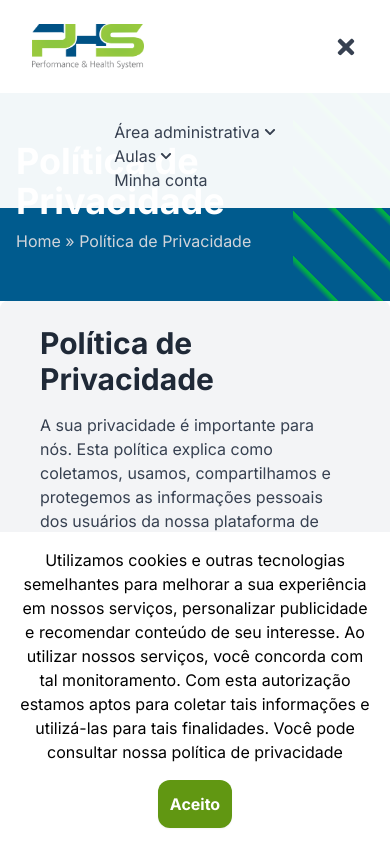
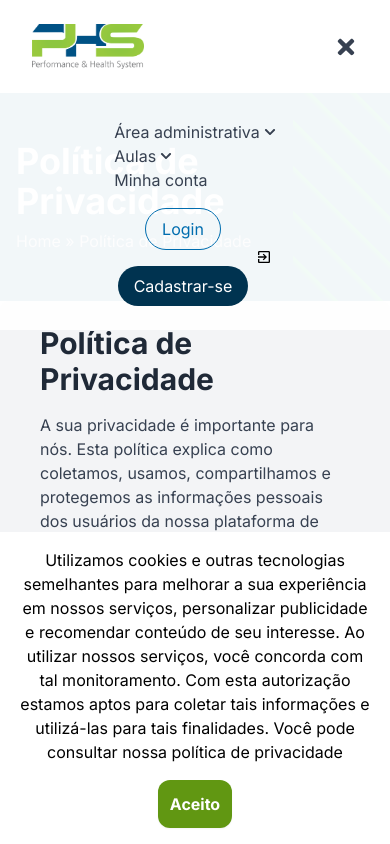
Before and after one commit to lucassdantas/phs-system, a React (Vite) app: page /politica-de-privacidade in a window 390 px wide. Both pictures are taken after a click on the button 346 px from the left and 46 px from the top of the page. Shown: the top 844 px of the page. Built offline with nearby package versions, Linux system fonts and the light colour scheme.

Commit message:
fixing responsivity of admin

```diff
--- a/src/components/Header/MobileMenu.tsx
+++ b/src/components/Header/MobileMenu.tsx
@@ -16,7 +16,7 @@ export const MobileMenu = ({ children, onClose }: MobileMenuProps) => {
   }, [onClose]);
 
   return (
-    <div id="mobileMenu" className="lg:hidden absolute top-20 inset-0 bg-white bg-opacity-95 z-50 flex flex-col items-center pt-6 h-fit">
+    <div id="mobileMenu" className="lg:hidden absolute top-20 inset-0 bg-white bg-opacity-95 z-50 flex flex-col items-center pt-6 pb-6 h-fit">
       {children}
     </div>
   );
--- a/src/components/Header/MyAccountButton.tsx
+++ b/src/components/Header/MyAccountButton.tsx
@@ -5,9 +5,7 @@ export const LoginAndRegisterButtons = () => {
   const { user, logout } = useAuth();
 
   if(user) return(
-    <div onClick={() => logout()} className='cursor-pointer'>
-      <span>Sair</span>
-    </div>
+    <span onClick={() => logout()} className='cursor-pointer'>Sair</span>
   )
   return (
     <div className="flex lg:flex-row flex-col items-center lg:space-x-4 lg:space-y-0 space-y-4">
--- a/src/components/Header/NavMenu.tsx
+++ b/src/components/Header/NavMenu.tsx
@@ -5,8 +5,8 @@ import DropdownMenu from './DropdownMenu';
 const NavMenu = () => {
   return (
     <nav className="lg:flex lg:flex-row lg:space-y-0 lg:py-0 lg:space-x-8 flex-col items-start py-4">
-      <DropdownMenu  dropdownMenu={adminDropdownMenu}/>
-      <DropdownMenu  dropdownMenu={lessonsDropdownMenu}/>
+      <DropdownMenu dropdownMenu={adminDropdownMenu}/>
+      <DropdownMenu dropdownMenu={lessonsDropdownMenu}/>
       <Link to="/minha-conta" className="text-gray-700 hover:text-light-blue-phs-system">Minha conta</Link>
     </nav>
   );
--- a/src/components/Header/index.tsx
+++ b/src/components/Header/index.tsx
@@ -6,15 +6,10 @@ import logo from '@/assets/logo-phs-system-fonte-cinza.png';
 import { FaBars, FaTimes } from 'react-icons/fa';
 import { LoginAndRegisterButtons } from '@/components/Header/MyAccountButton';
 import NavMenu from './NavMenu'; // Importar o NavMenu
-import { Link } from 'react-router-dom';
+import { IoMdExit } from 'react-icons/io';
 
 export const Header = ({ isHomepage = false }: { isHomepage?: boolean }) => {
-  const { logout } = useAuth();
   const [isMenuOpen, setIsMenuOpen] = useState(false);
-
-  const handleLogout = () => {
-    logout();
-  };
 
   const toggleMenu = () => setIsMenuOpen(!isMenuOpen);
 
@@ -42,6 +37,10 @@ export const Header = ({ isHomepage = false }: { isHomepage?: boolean }) => {
         {isMenuOpen && (
           <MobileMenu onClose={toggleMenu}>
             <NavMenu/>
+            <div className="flex items-center gap-2">
+              <LoginAndRegisterButtons />
+              <IoMdExit/>
+            </div>
           </MobileMenu>
         )}
       </Limiter>
--- a/src/pages/Admin/index.tsx
+++ b/src/pages/Admin/index.tsx
@@ -11,8 +11,8 @@ export const Admin = () => {
   return (
     <Template pageTitle='Área administrativa'>
       <Section className='py-12'>
-        <div className='w-full flex lg:flex-row flex-col-reverse justify-center items-start mb-12 space-x-12'>
-          <div className='flex flex-col space-y-8 w-9/12'>
+        <div className='w-full flex lg:flex-row flex-col-reverse justify-center items-start mb-12 lg:space-x-12 '>
+          <div className='flex flex-col space-y-8 lg:w-9/12 w-full lg:my-0 my-4'>
             <ColoredContainer cardTitle={'Turmas'}>
              <ClassesTable/>
             </ColoredContainer>
@@ -21,7 +21,7 @@ export const Admin = () => {
               <UsersTable/>
             </ColoredContainer>
           </div>
-          <div className='flex flex-col justify-start w-3/12 space-y-8'>
+          <div className='flex flex-col justify-start lg:w-3/12 w-full space-y-8 lg:my-0 my-4'>
             <ColoredContainer cardTitle='Solicitações'>
               <ClassChangeRequests/>
             </ColoredContainer>
```
